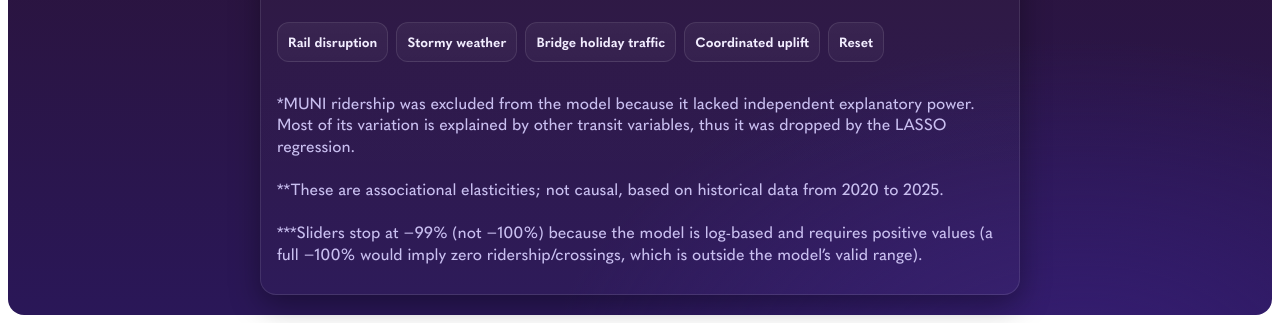
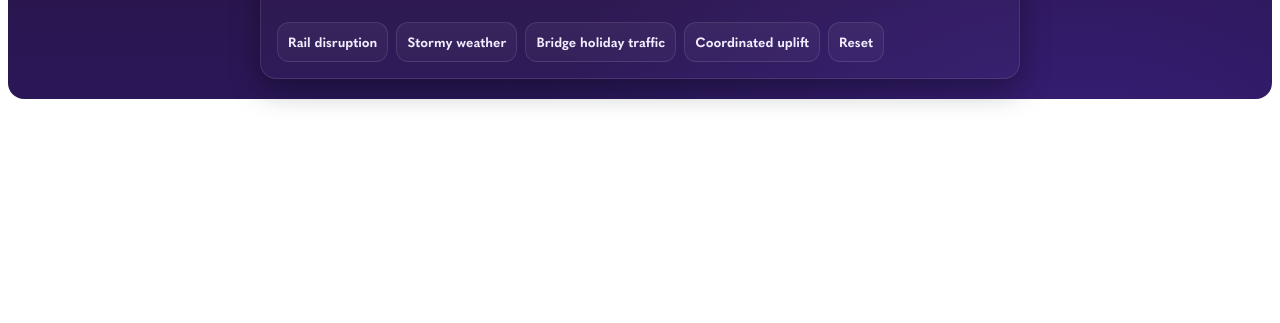
Before and after one commit to downtownsfpartnership/transit-simulator, a plain HTML site: page index.html in a window 1280 px wide. Shown: the part 648-971 px from the top of the page. After the commit the page ends 800 px from the top, so only its background shows below. Drawn offline with Linux system fonts and the light colour scheme.

Commit message:
Update index.html

```diff
--- a/index.html
+++ b/index.html
@@ -16,7 +16,6 @@
 
   /* ===== Simulator wrapper ===== */
   .sim-wrap{
-    /* Apply Quasimoda ONLY to simulator */
     font-family: "Quasimoda", Arial, sans-serif;
 
     background:
@@ -146,11 +145,6 @@
       <button id="reset" type="button">Reset</button>
     </div>
 
-    <p class="sub" style="margin-top:8px">
-      <br> *MUNI ridership was excluded from the model because it lacked independent explanatory power. Most of its variation is explained by other transit variables, thus it was dropped by the LASSO regression.<br><br>
-      **These are associational elasticities; not causal, based on historical data from 2020 to 2025. <br><br>
-      ***Sliders stop at −99% (not −100%) because the model is log-based and requires positive values (a full −100% would imply zero ridership/crossings, which is outside the model’s valid range).
-    </p>
   </section>
 </div>
 
```
